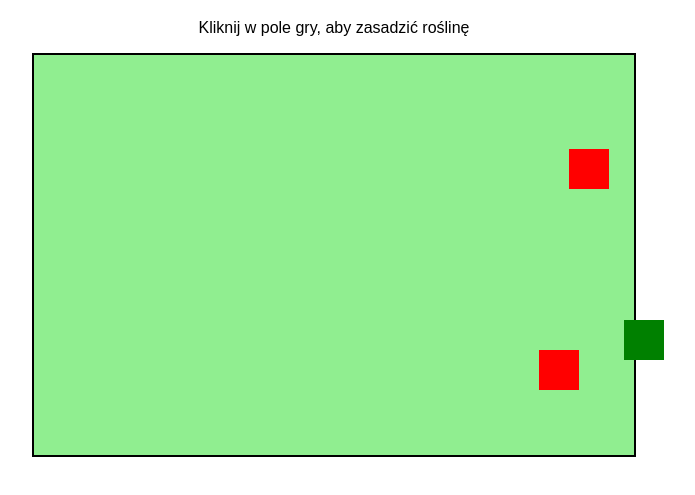
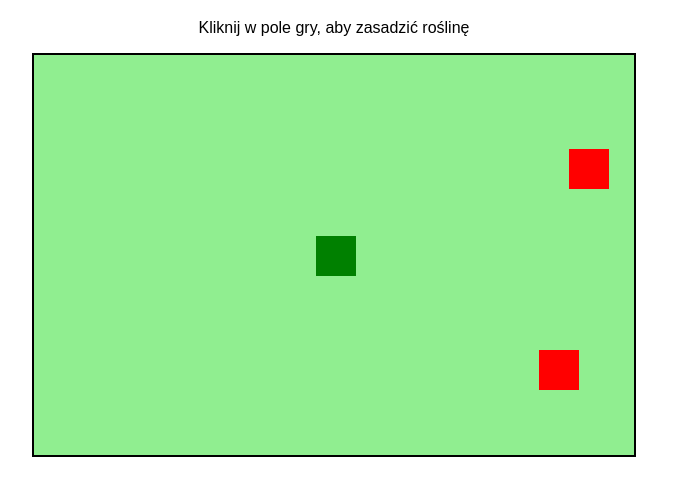
Before and after one commit to PBGame412/pbgame-website, a plain HTML site: page desktop.html in a window 1280 px wide. Both pictures are taken after a click on the element 640 px from the left and 315 px from the top of the page. Shown: the part 61-556 px from the top of the page, without its empty margins (306-1001 px from the left). Drawn offline with Linux system fonts and the light colour scheme.

Commit message:
Update desktop.html

```diff
--- a/desktop.html
+++ b/desktop.html
@@ -6,7 +6,7 @@
     <title>PVZ2 - Mini Gra</title>
     <style>
         body { text-align: center; font-family: Arial, sans-serif; }
-        #gameArea { width: 600px; height: 400px; border: 2px solid black; position: relative; margin: auto; background-color: lightgreen; }
+        #gameArea { width: 600px; height: 400px; border: 2px solid black; position: relative; margin: auto; background-color: lightgreen; overflow: hidden; }
         .plant, .zombie { width: 40px; height: 40px; position: absolute; }
         .plant { background-color: green; }
         .zombie { background-color: red; right: 0; }
@@ -18,19 +18,22 @@
     <div id="gameArea" onclick="placePlant(event)"></div>
     <script>
         function placePlant(event) {
+            let gameArea = document.getElementById("gameArea");
+            let rect = gameArea.getBoundingClientRect();
             let plant = document.createElement("div");
             plant.classList.add("plant");
-            plant.style.top = (event.clientY - 50) + "px";
-            plant.style.left = (event.clientX - 50) + "px";
-            document.getElementById("gameArea").appendChild(plant);
+            plant.style.top = (event.clientY - rect.top - 20) + "px";
+            plant.style.left = (event.clientX - rect.left - 20) + "px";
+            gameArea.appendChild(plant);
         }
 
         function spawnZombie() {
+            let gameArea = document.getElementById("gameArea");
             let zombie = document.createElement("div");
             zombie.classList.add("zombie");
-            zombie.style.top = Math.random() * 360 + "px";
+            zombie.style.top = Math.random() * (gameArea.clientHeight - 40) + "px";
             zombie.style.right = "10px";
-            document.getElementById("gameArea").appendChild(zombie);
+            gameArea.appendChild(zombie);
             moveZombie(zombie);
         }
 
```
